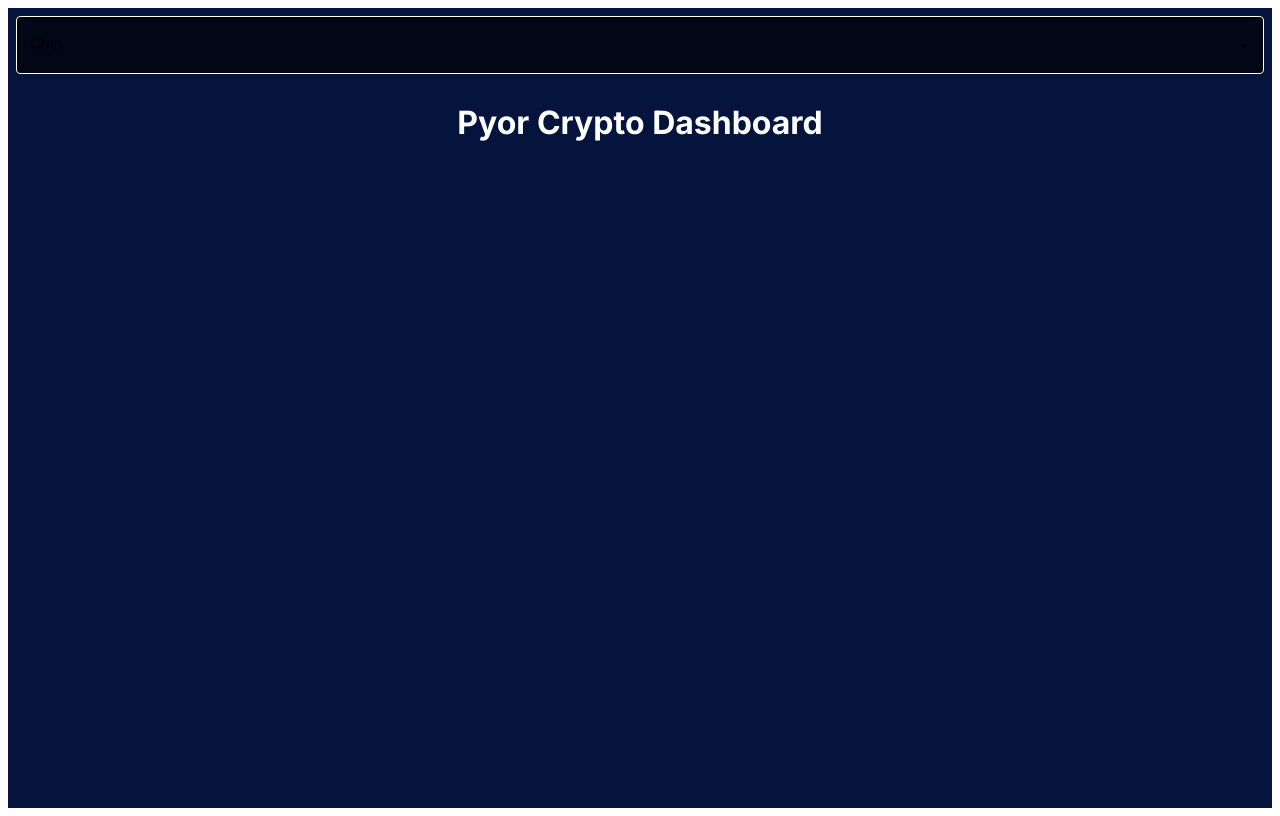
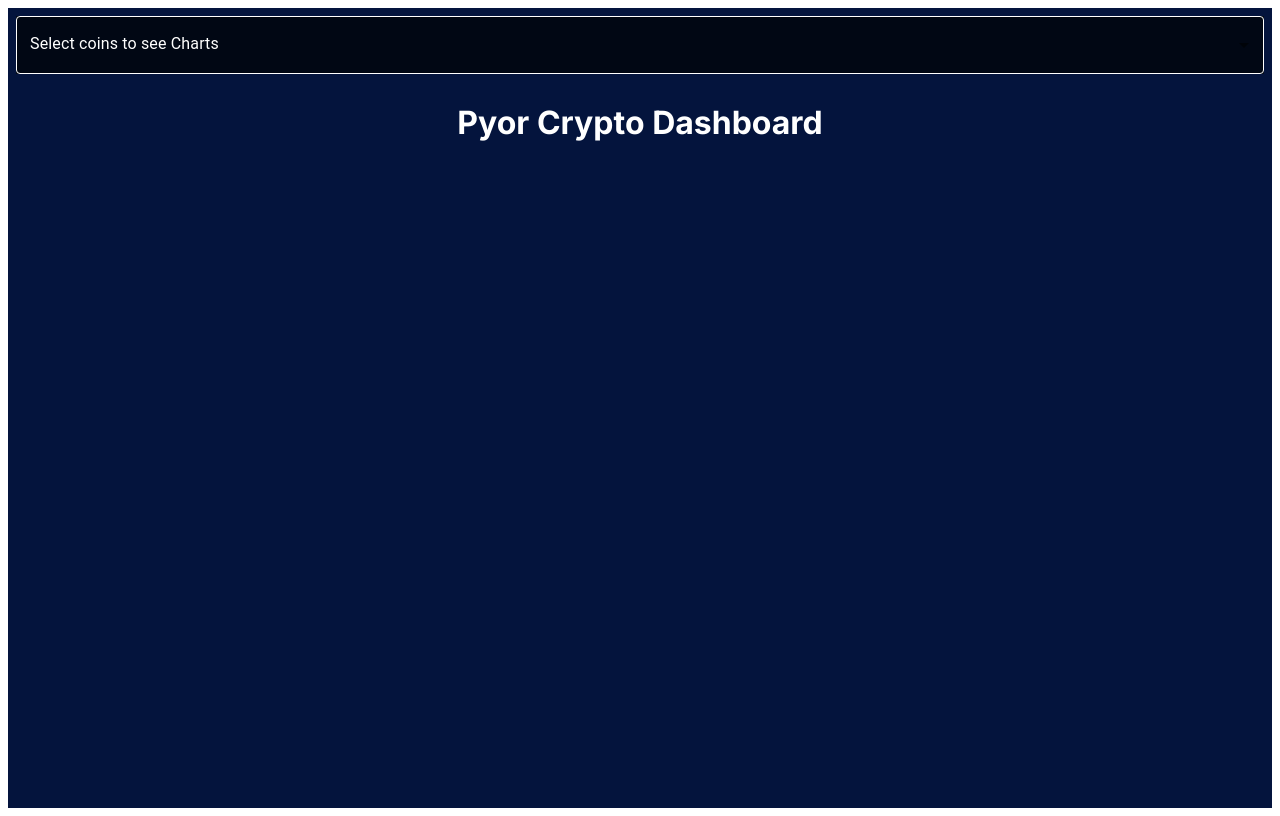
Before and after one commit to 9802HEMENSAN/Pyor-crypto-dashboard, a Next.js app in the folder pyor-dashboard/: page / in a window 1280 px wide. Built offline with nearby package versions, Linux system fonts and the light colour scheme.

Commit message:
custom styles added

```diff
--- a/pyor-dashboard/src/components/MultiSelect.js
+++ b/pyor-dashboard/src/components/MultiSelect.js
@@ -52,7 +52,7 @@ export default function MultipleSelectChip({BitCoins, setBitCoins}) {
   return (
     <div style={{ display:"flex", justifyContent: "center",alignItems : "center"}}>
       <FormControl sx={{ m: 1, width: "100%", color : "white" , backgroundColor : "#010714"}}>
-        <InputLabel id="demo-multiple-chip-label">Chip</InputLabel>
+        <InputLabel id="demo-multiple-chip-label" style={{ color: 'white' }} > Select coins to see Charts</InputLabel>
         <Select
         style={{ border : "1px solid white"}}
           labelId="demo-multiple-chip-label"
```
